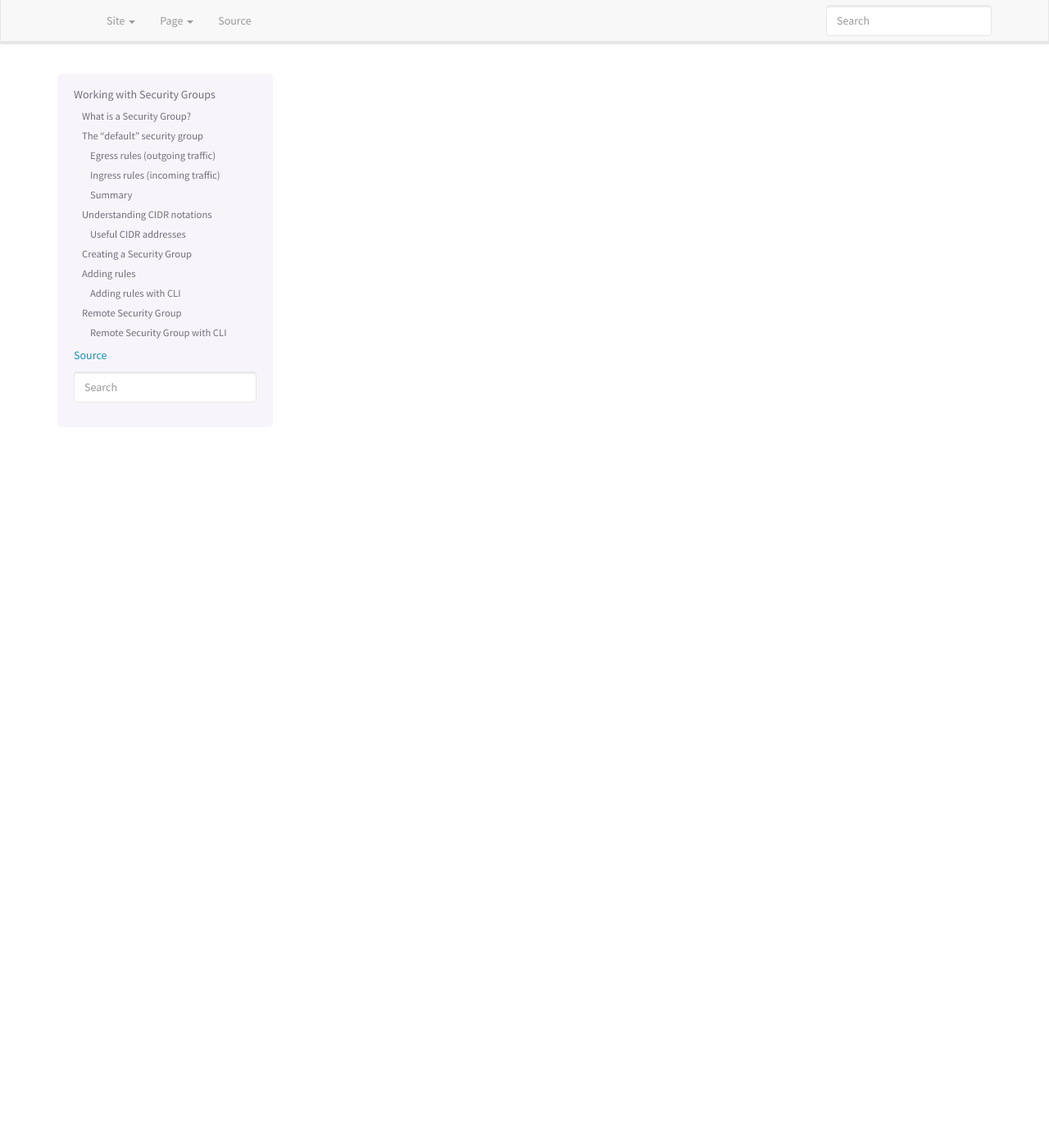
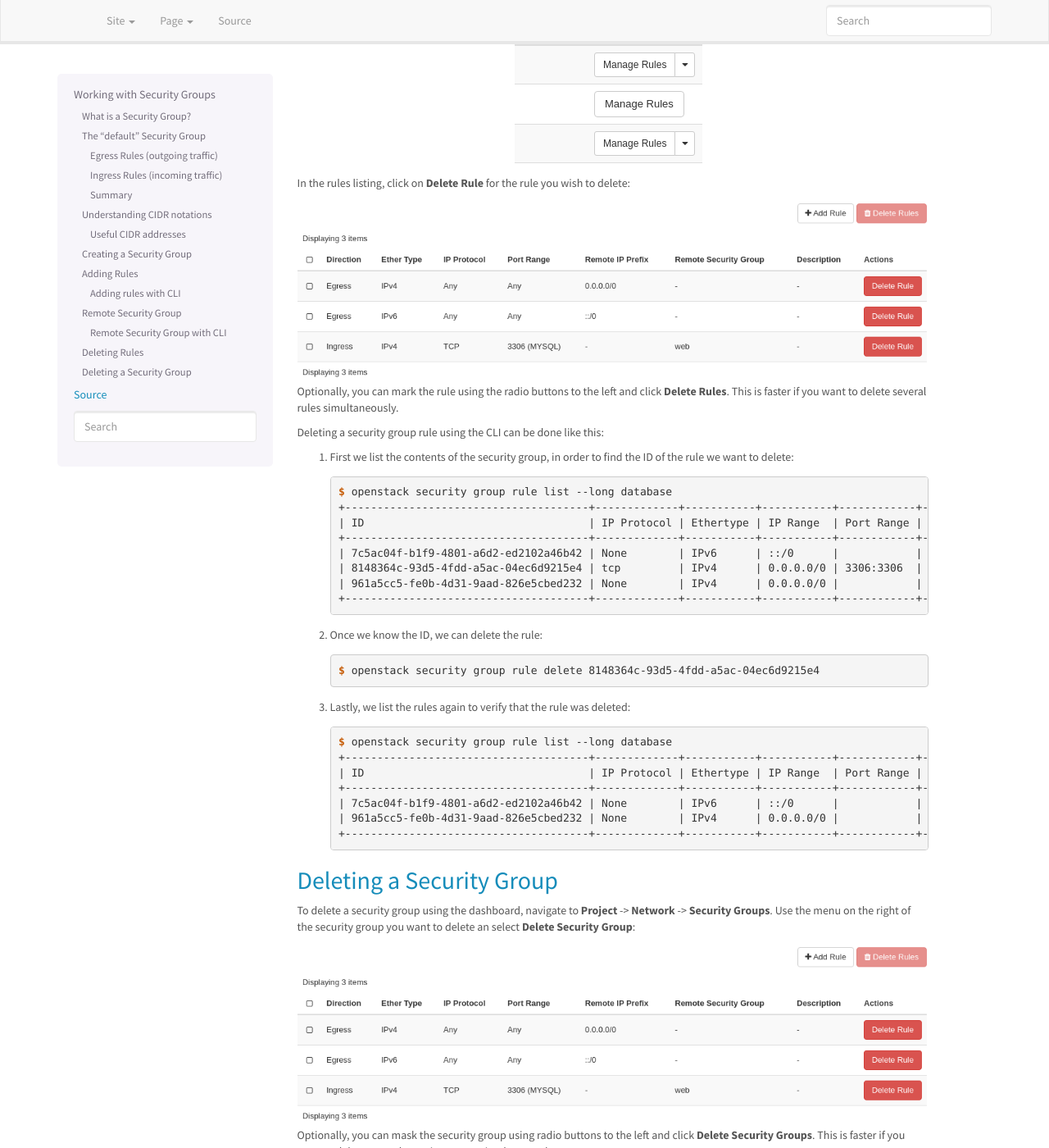
Before and after one commit to norcams/docs-enduser, a Sphinx documentation site: the page built from docs/security-groups.rst, in a window 1280 px wide and 1400 px high, scrolled down 10599 px. Shown: the whole window at 82% size. Built offline with Sphinx 7.4.7, drawn with Linux system fonts in a browser that asks for light colours; some of the changed text lies outside the part shown.

Commit message:
security groups doc

```diff
--- a/docs/security-groups.rst
+++ b/docs/security-groups.rst
@@ -41,7 +41,7 @@ closed. It is only by creating security groups and applying them that
 traffic is allowed to flow to and from the instances.
 
 
-The "default" security group
+The "default" Security Group
 ----------------------------
 
 A newly created project in NREC will have a security group called
@@ -78,7 +78,7 @@ As we can see, the "default" security group contains two **egress**
 (outgoing traffic) rules and two **ingress** rules (incoming
 traffic). We will discuss the egress rules first.
 
-Egress rules (outgoing traffic)
+Egress Rules (outgoing traffic)
 ~~~~~~~~~~~~~~~~~~~~~~~~~~~~~~~
 
 The two egress rules do exactly the same, but one of them targets IPv4
@@ -93,7 +93,7 @@ protocol, port range and IP range, the CLI offers the same by having
 notations **0.0.0.0/0** and **::/0** for the IP range. More about
 using CIDR notations later.
 
-Ingress rules (incoming traffic)
+Ingress Rules (incoming traffic)
 ~~~~~~~~~~~~~~~~~~~~~~~~~~~~~~~~
 
 As we can see, the ingress rules opens up in the same way as the
@@ -261,7 +261,7 @@ are present in the "default" security group, i.e. all outgoing traffic
 is allowed. You may wish to edit or delete these two rules.
 
 
-Adding rules
+Adding Rules
 ------------
 
 In order to add security group rules, navigate to the security group
@@ -474,3 +474,112 @@ verification:
   | 8148364c-93d5-4fdd-a5ac-04ec6d9215e4 | tcp         | IPv4      | 0.0.0.0/0 | 3306:3306  | ingress   | ad67b1c0-32bd-44a9-919b-64195870e136 |
   | 961a5cc5-fe0b-4d31-9aad-826e5cbed232 | None        | IPv4      | 0.0.0.0/0 |            | egress    | None                                 |
   +--------------------------------------+-------------+-----------+-----------+------------+-----------+--------------------------------------+
+
+
+Deleting Rules
+--------------
+
+To delete a security group rule using the dashboard, first navigate
+to **Project** -> **Network** -> **Security Groups** and click
+on **Manage Rules** for the security group in question.
+
+.. image:: images/security-groups-delete-rule-01.png
+   :align: center
+   :alt: Click on "Manage Rules"
+
+In the rules listing, click on **Delete Rule** for the rule you wish
+to delete:
+
+.. image:: images/security-groups-delete-rule-02.png
+   :align: center
+   :alt: Click on "Delete Rule"
+
+Optionally, you can mark the rule using the radio buttons to the left
+and click **Delete Rules**. This is faster if you want to delete
+several rules simultaneously.
+
+Deleting a security group rule using the CLI can be done like this:
+
+#. First we list the contents of the security group, in order to find
+   the ID of the rule we want to delete:
+
+   .. code-block:: console
+
+     $ openstack security group rule list --long database
+     +--------------------------------------+-------------+-----------+-----------+------------+-----------+--------------------------------------+
+     | ID                                   | IP Protocol | Ethertype | IP Range  | Port Range | Direction | Remote Security Group                |
+     +--------------------------------------+-------------+-----------+-----------+------------+-----------+--------------------------------------+
+     | 7c5ac04f-b1f9-4801-a6d2-ed2102a46b42 | None        | IPv6      | ::/0      |            | egress    | None                                 |
+     | 8148364c-93d5-4fdd-a5ac-04ec6d9215e4 | tcp         | IPv4      | 0.0.0.0/0 | 3306:3306  | ingress   | ad67b1c0-32bd-44a9-919b-64195870e136 |
+     | 961a5cc5-fe0b-4d31-9aad-826e5cbed232 | None        | IPv4      | 0.0.0.0/0 |            | egress    | None                                 |
+     +--------------------------------------+-------------+-----------+-----------+------------+-----------+--------------------------------------+
+
+#. Once we know the ID, we can delete the rule:
+
+   .. code-block:: console
+
+     $ openstack security group rule delete 8148364c-93d5-4fdd-a5ac-04ec6d9215e4
+
+#. Lastly, we list the rules again to verify that the rule was
+   deleted:
+
+   .. code-block:: console
+
+     $ openstack security group rule list --long database
+     +--------------------------------------+-------------+-----------+-----------+------------+-----------+-----------------------+
+     | ID                                   | IP Protocol | Ethertype | IP Range  | Port Range | Direction | Remote Security Group |
+     +--------------------------------------+-------------+-----------+-----------+------------+-----------+-----------------------+
+     | 7c5ac04f-b1f9-4801-a6d2-ed2102a46b42 | None        | IPv6      | ::/0      |            | egress    | None                  |
+     | 961a5cc5-fe0b-4d31-9aad-826e5cbed232 | None        | IPv4      | 0.0.0.0/0 |            | egress    | None                  |
+     +--------------------------------------+-------------+-----------+-----------+------------+-----------+-----------------------+
+
+
+Deleting a Security Group
+-------------------------
+
+To delete a security group using the dashboard, navigate
+to **Project** -> **Network** -> **Security Groups**. Use the menu on
+the right of the security group you want to delete an select **Delete
+Security Group**:
+
+.. image:: images/security-groups-delete-rule-02.png
+   :align: center
+   :alt: Click on "Delete Rule"
+
+Optionally, you can mask the security group using radio buttons to the
+left and click **Delete Security Groups**. This is faster if you want
+to delete several security groups simultaneously.
+
+To delete a security group using the CLI:
+
+#. We first list our security groups:
+
+   .. code-block:: console
+
+     $ openstack security group list
+     +--------------------------------------+----------+------------------------+----------------------------------+------+
+     | ID                                   | Name     | Description            | Project                          | Tags |
+     +--------------------------------------+----------+------------------------+----------------------------------+------+
+     | 6698059e-c82b-4694-975c-55c47c8e0151 | database | database               | 24823ac5a6dd4d27966310600abce54d | []   |
+     | 6743c744-1a06-462e-82e6-85c9d0b2399f | default  | Default security group | 24823ac5a6dd4d27966310600abce54d | []   |
+     | ad67b1c0-32bd-44a9-919b-64195870e136 | web      | web                    | 24823ac5a6dd4d27966310600abce54d | []   |
+     +--------------------------------------+----------+------------------------+----------------------------------+------+
+
+#. We then delete the security group, specifying it either by name or
+   ID:
+
+   .. code-block:: console
+
+     $ openstack security group delete 6698059e-c82b-4694-975c-55c47c8e0151
+
+#. Finally, we list the security groups again to verify:
+
+   .. code-block:: console
+
+     $ openstack security group list
+     +--------------------------------------+---------+------------------------+----------------------------------+------+
+     | ID                                   | Name    | Description            | Project                          | Tags |
+     +--------------------------------------+---------+------------------------+----------------------------------+------+
+     | 6743c744-1a06-462e-82e6-85c9d0b2399f | default | Default security group | 24823ac5a6dd4d27966310600abce54d | []   |
+     | ad67b1c0-32bd-44a9-919b-64195870e136 | web     | web                    | 24823ac5a6dd4d27966310600abce54d | []   |
+     +--------------------------------------+---------+------------------------+----------------------------------+------+
```
Also changed, not shown: docs/images/security-groups-delete-group-01.png (added), docs/images/security-groups-delete-rule-01.png (added), docs/images/security-groups-delete-rule-02.png (added).
